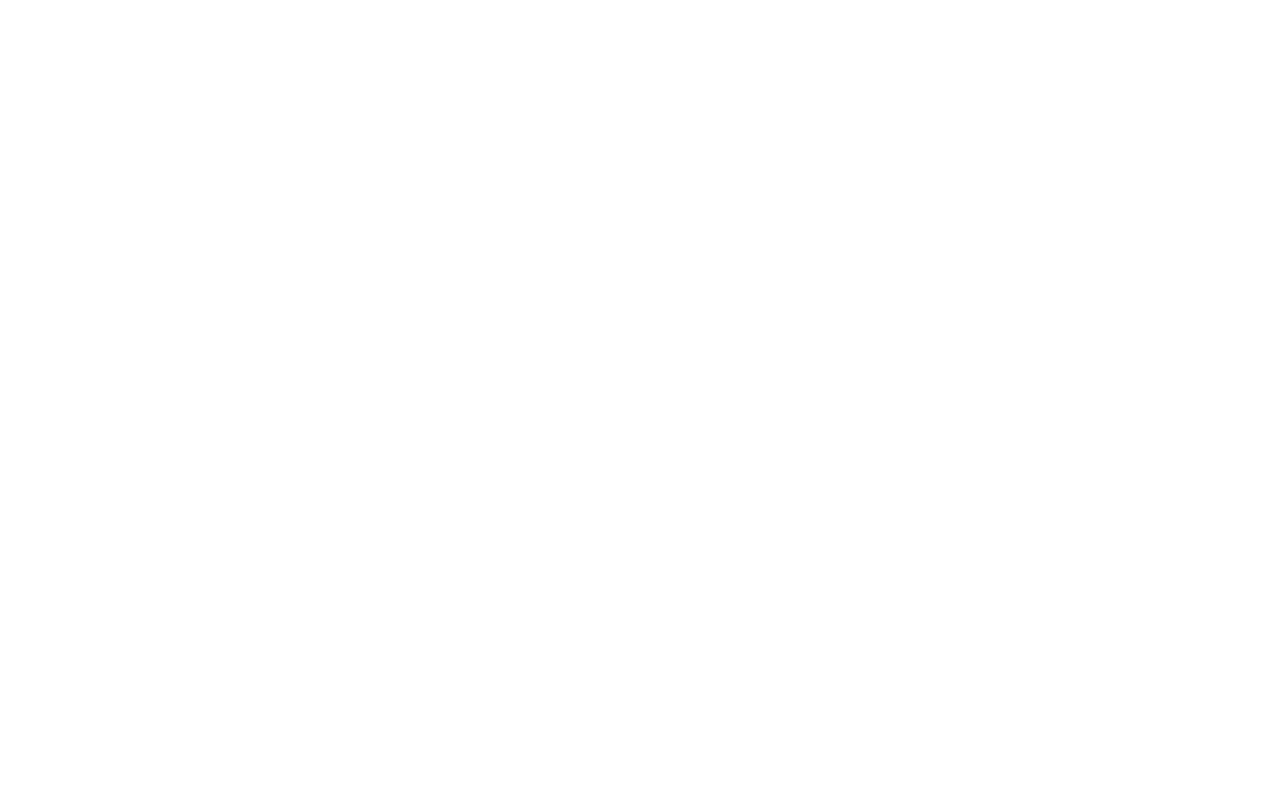
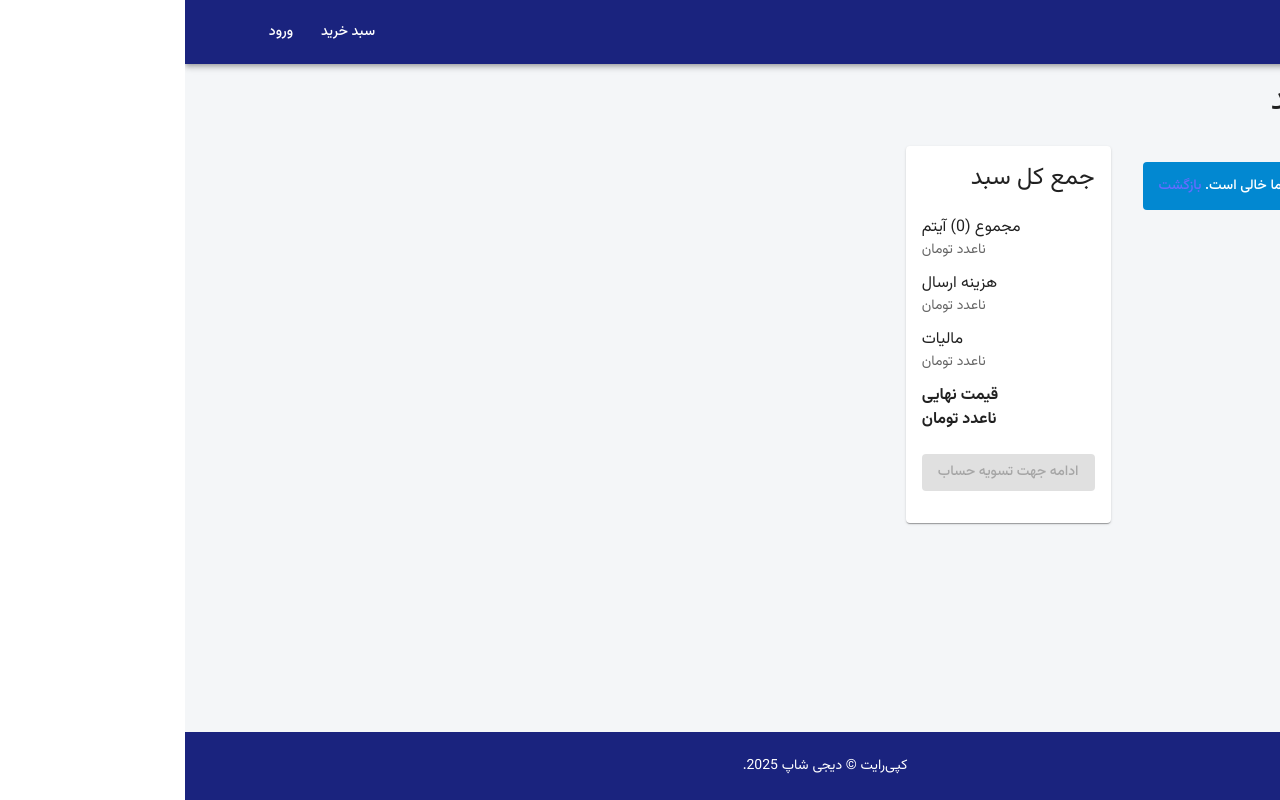
Before and after one commit to mhmd-sjad-nfsi/digi-shop-mern, a React (Vite) app in the folder frontend/: page /cart in a window 1280 px wide. Before the commit this address had no page. Built offline with nearby package versions, Linux system fonts and the light colour scheme.

Commit message:
Feat: Build out CartScreen component with functionality

```diff
--- a/frontend/src/App.jsx
+++ b/frontend/src/App.jsx
@@ -1,6 +1,6 @@
 import React from 'react';
 import { Routes, Route } from 'react-router-dom';
-
+import CartPage from './pages/CartPage'; // ✨ ایمپورت صفحه سبد خرید
 import Layout from './components/Layout';
 import HomePage from './pages/HomePage';
 import ProductDetailsPage from './pages/ProductDetailsPage';
@@ -11,6 +11,7 @@
       <Route path="/" element={<Layout />}>
         <Route index element={<HomePage />} />
         <Route path="product/:id" element={<ProductDetailsPage />} />
+        <Route path="/cart" element={<CartPage />} />
       </Route>
     </Routes>
   );
--- /dev/null
+++ b/frontend/src/pages/CartPage.jsx
@@ -0,0 +1,119 @@
+// frontend/src/pages/CartPage.jsx
+import React from 'react';
+import { useDispatch, useSelector } from 'react-redux';
+import { Link as RouterLink, useNavigate } from 'react-router-dom';
+import {
+  Box, Typography, Grid, Paper, Button, IconButton, List, ListItem, ListItemText,
+  Card, CardMedia, CardContent, FormControl, Select, MenuItem
+} from '@mui/material';
+import { Delete as DeleteIcon } from '@mui/icons-material';
+import { addToCart, removeFromCart } from '../redux/slices/cartSlice';
+import Message from '../components/Message';
+
+const CartPage = () => {
+  const navigate = useNavigate();
+  const dispatch = useDispatch();
+
+  const { cartItems, itemsPrice, shippingPrice, taxPrice, totalPrice } = useSelector((state) => state.cart);
+
+  const addToCartHandler = (product, qty) => {
+    dispatch(addToCart({ ...product, qty }));
+  };
+
+  const removeFromCartHandler = (id) => {
+    dispatch(removeFromCart(id));
+  };
+
+  const checkoutHandler = () => {
+    navigate('/login?redirect=/shipping'); // در جلسات آینده صفحه shipping را می‌سازیم
+  };
+
+  return (
+    <Box>
+      <Typography variant="h4" sx={{ mb: 3 }}>
+        سبد خرید
+      </Typography>
+      <Grid container spacing={4}>
+        <Grid item md={8}>
+          {cartItems.length === 0 ? (
+            <Message>سبد خرید شما خالی است. <RouterLink to="/">بازگشت</RouterLink></Message>
+          ) : (
+            <List>
+              {cartItems.map((item) => (
+                <ListItem key={item._id} disablePadding sx={{ mb: 2 }}>
+                  <Paper sx={{ display: 'flex', alignItems: 'center', width: '100%', p: 2 }}>
+                    <Grid container spacing={2} alignItems="center">
+                      <Grid item xs={12} sm={2}>
+                        <CardMedia component="img" image={item.image} alt={item.name} sx={{ width: 80, height: 80, objectFit: 'cover', borderRadius: 1 }} />
+                      </Grid>
+                      <Grid item xs={12} sm={4}>
+                        <Typography component={RouterLink} to={`/product/${item._id}`}>{item.name}</Typography>
+                      </Grid>
+                      <Grid item xs={12} sm={2}>
+                        <Typography>{Number(item.price).toLocaleString('fa-IR')} تومان</Typography>
+                      </Grid>
+                      <Grid item xs={6} sm={2}>
+                        <FormControl size="small" fullWidth>
+                          <Select
+                            value={item.qty}
+                            onChange={(e) => addToCartHandler(item, Number(e.target.value))}
+                          >
+                            {[...Array(item.countInStock).keys()].map((x) => (
+                              <MenuItem key={x + 1} value={x + 1}>{x + 1}</MenuItem>
+                            ))}
+                          </Select>
+                        </FormControl>
+                      </Grid>
+                      <Grid item xs={6} sm={2}>
+                        <IconButton edge="end" aria-label="delete" onClick={() => removeFromCartHandler(item._id)}>
+                          <DeleteIcon />
+                        </IconButton>
+                      </Grid>
+                    </Grid>
+                  </Paper>
+                </ListItem>
+              ))}
+            </List>
+          )}
+        </Grid>
+        <Grid item md={4}>
+          <Card>
+            <CardContent>
+              <Typography variant="h5" component="div" gutterBottom>
+                جمع کل سبد
+              </Typography>
+              <List>
+                <ListItem disablePadding>
+                  <ListItemText primary={`مجموع (${cartItems.reduce((acc, item) => acc + item.qty, 0)}) آیتم`} secondary={`${Number(itemsPrice).toLocaleString('fa-IR')} تومان`} />
+                </ListItem>
+                <ListItem disablePadding>
+                  <ListItemText primary="هزینه ارسال" secondary={`${Number(shippingPrice).toLocaleString('fa-IR')} تومان`} />
+                </ListItem>
+                <ListItem disablePadding>
+                  <ListItemText primary="مالیات" secondary={`${Number(taxPrice).toLocaleString('fa-IR')} تومان`} />
+                </ListItem>
+                <ListItem disablePadding>
+                  <ListItemText primary="قیمت نهایی" primaryTypographyProps={{ fontWeight: 'bold' }} secondary={<Typography fontWeight="bold">{`${Number(totalPrice).toLocaleString('fa-IR')} تومان`}</Typography>} />
+                </ListItem>
+                <ListItem disablePadding>
+                  <Button
+                    type="button"
+                    variant="contained"
+                    fullWidth
+                    disabled={cartItems.length === 0}
+                    onClick={checkoutHandler}
+                    sx={{ mt: 2 }}
+                  >
+                    ادامه جهت تسویه حساب
+                  </Button>
+                </ListItem>
+              </List>
+            </CardContent>
+          </Card>
+        </Grid>
+      </Grid>
+    </Box>
+  );
+};
+
+export default CartPage;
```
